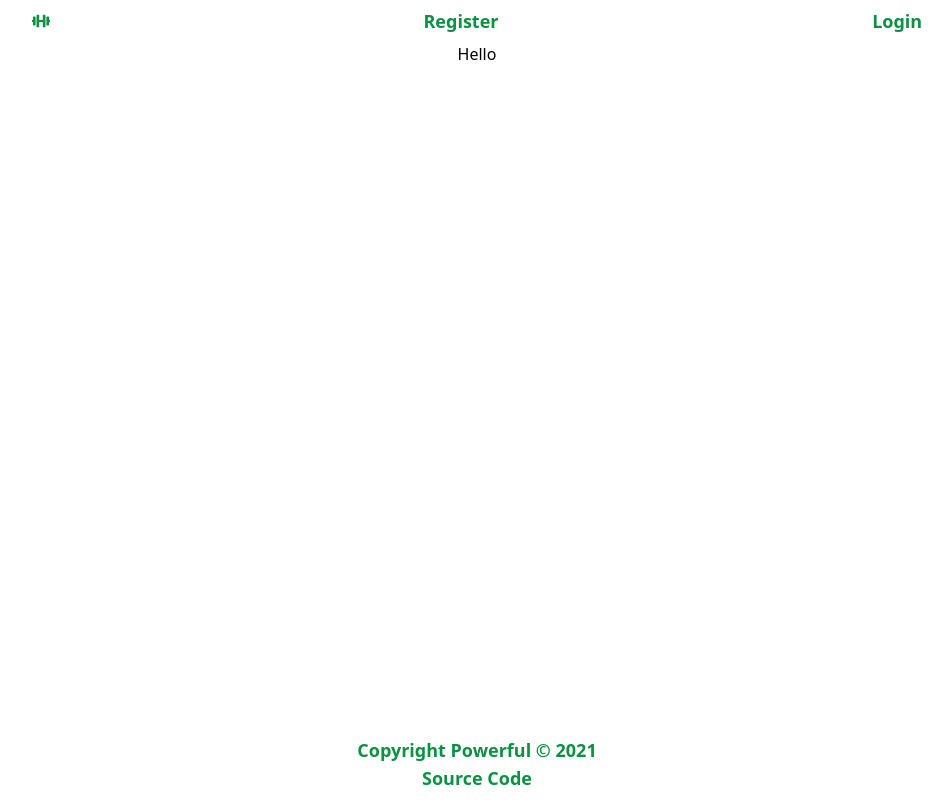
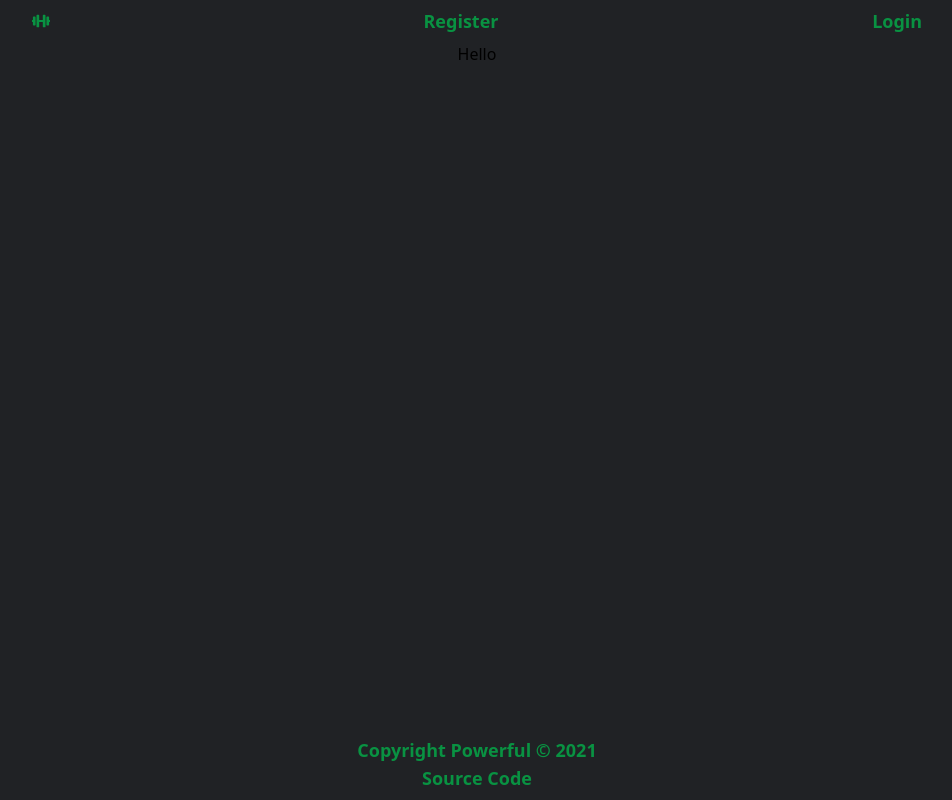
Before and after one commit to makyinmars/Powerful, a Next.js app in the folder client/: page / in a window 1280 px wide. Shown: the whole page, without its empty margins (163-1115 px from the left). Built offline with nearby package versions, Linux system fonts and the light colour scheme.

Commit message:
fix: fixing tailwind config

```diff
--- a/client/styles/globals.css
+++ b/client/styles/globals.css
@@ -8,6 +8,6 @@
   }
 
   .bg-brand {
-    @apply bg-white dark:bg-gray-900;
+    @apply bg-gray-900;
   }
 }
--- a/client/tailwind.config.js
+++ b/client/tailwind.config.js
@@ -1,7 +1,7 @@
 const colors = require("tailwindcss/colors");
 
 module.exports = {
-  dakMode: "class",
+  dakMode: false,
   mode: "jit",
   content: [
     "./pages/**/*.{js,ts,jsx,tsx}",
```
